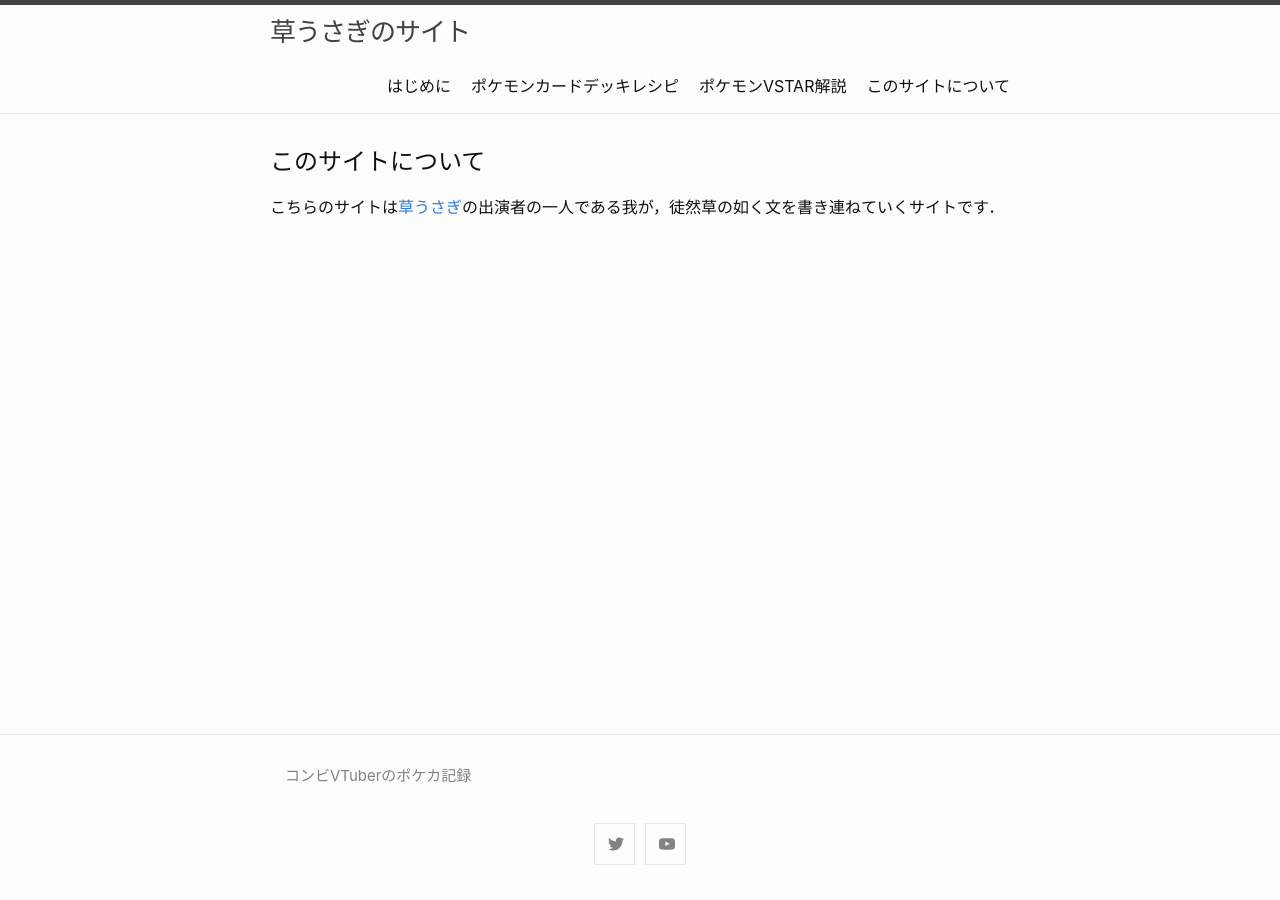
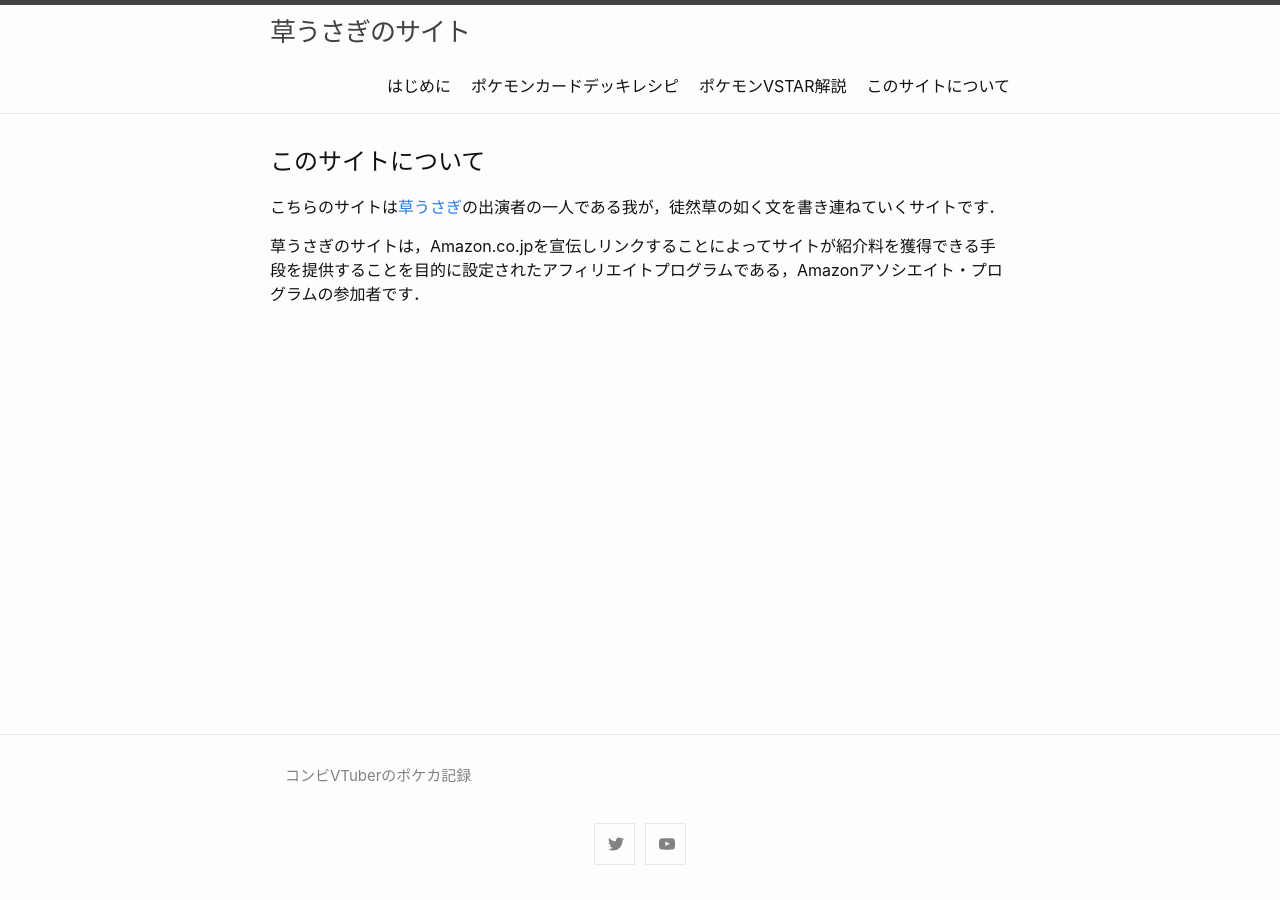
Before and after one commit to Kusausagi-Tsukasa/Kusausagi-Tsukasa.github.io, a Jekyll site: the page built from homepage.md, in a window 1280 px wide. Built offline with Jekyll 4.4.1, drawn with Linux system fonts in a browser that asks for light colours; our own code applies the rules of GitHub Pages for plain Markdown files.

Commit message:
Update homepage.md

```diff
--- a/homepage.md
+++ b/homepage.md
@@ -1,3 +1,6 @@
 ## このサイトについて
 
 こちらのサイトは[草うさぎ](https://www.youtube.com/channel/UCQAGqfc_0fzzaPQLeR-lxtQ)の出演者の一人である我が，徒然草の如く文を書き連ねていくサイトです．
+
+
+草うさぎのサイトは，Amazon.co.jpを宣伝しリンクすることによってサイトが紹介料を獲得できる手段を提供することを目的に設定されたアフィリエイトプログラムである，Amazonアソシエイト・プログラムの参加者です．
```
